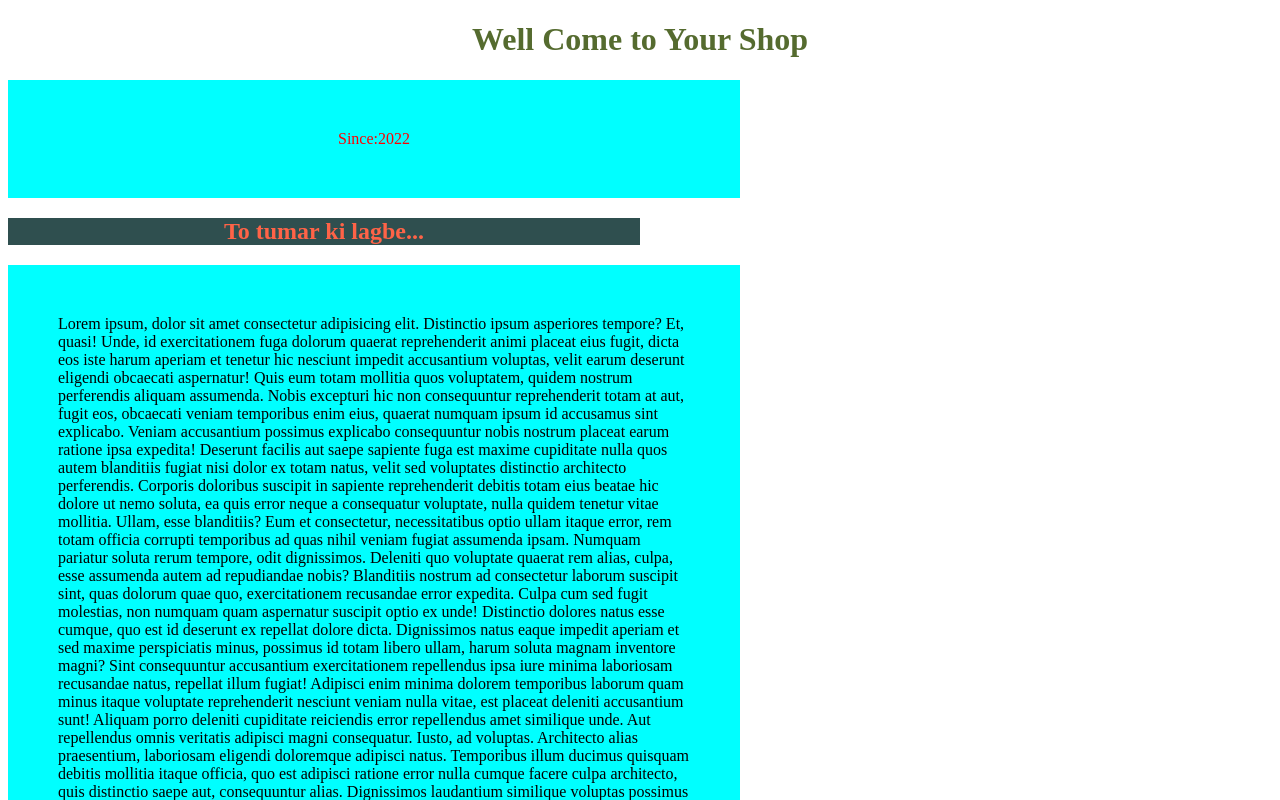
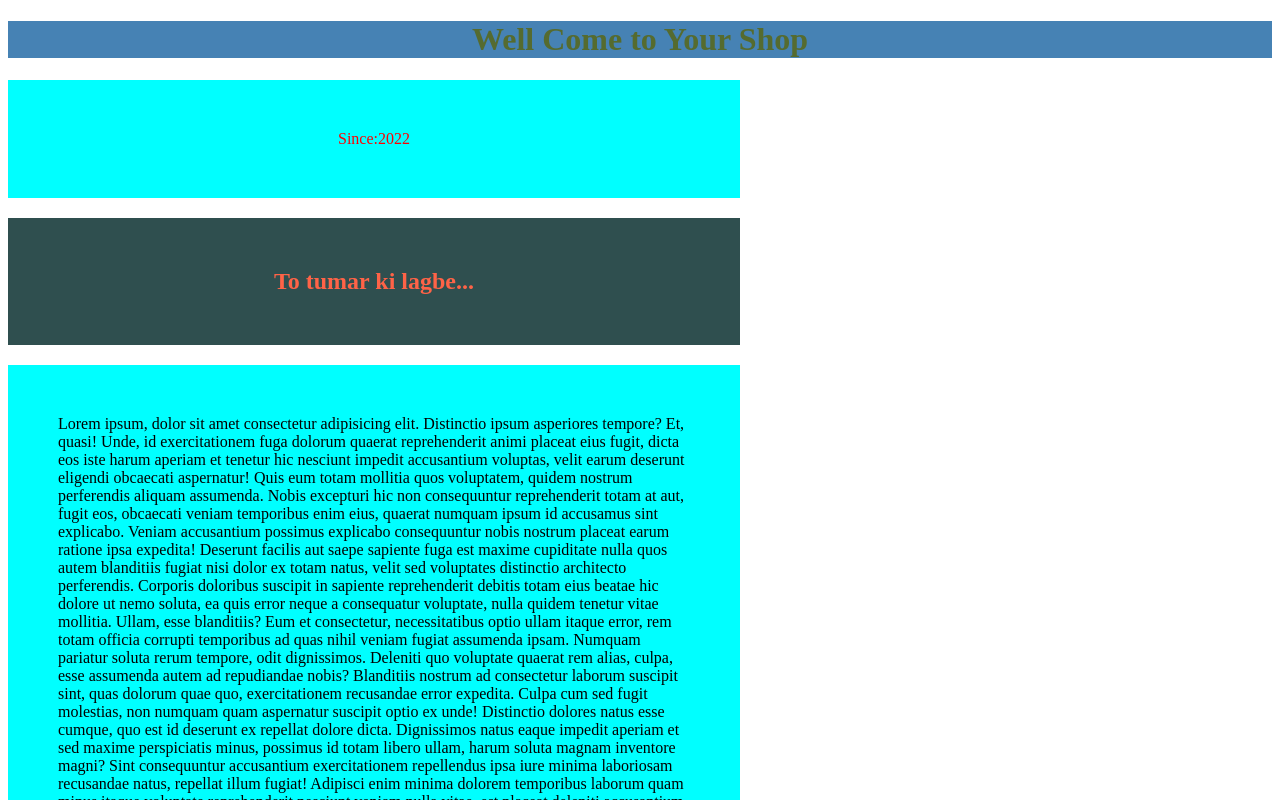
Before and after one commit to yafahim/hey-man-repo, a plain HTML site: page index.html in a window 1280 px wide. Shown: the top 800 px of the page. Drawn offline with Linux system fonts and the light colour scheme.

Commit message:
my can do

```diff
--- a/index.css
+++ b/index.css
@@ -13,6 +13,7 @@ P{
 h1{
     text-align: center;
     color: darkolivegreen;
+    background-color: steelblue;
 }
 
 h2{
@@ -21,5 +22,6 @@ h2{
     background-color: darkslategray;
     height: auto;
     width: 50%;
+    padding: 50px;
 
 }
```
